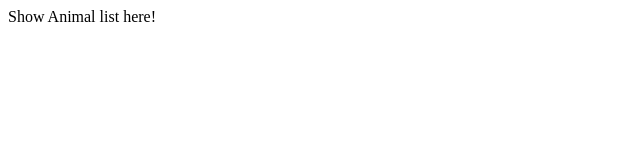
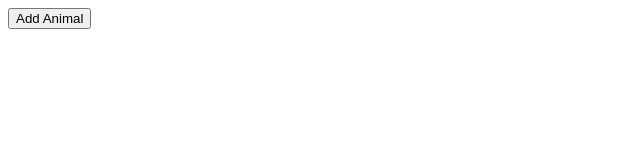
Before and after one commit to SeherKumsar/Redux_ile_Modern_React_animals, a React (Create React App) app: page / in a window 1280 px wide. Shown: the top 160 px of the page, without its empty margins (0-640 px from the left). Built offline with nearby package versions, Linux system fonts and the light colour scheme.

Commit message:
added buton

```diff
--- a/src/App.js
+++ b/src/App.js
@@ -1,5 +1,13 @@
 function App () {
-  return <div>Show Animal list here! </div>;
+    const handleClick = () => {
+        console.log('Button was clicked!')
+    };
+
+  return (
+    <div>
+      <button onClick={handleClick}>Add Animal</button>
+    </div>
+  );
 }
 
 export default App;
```
